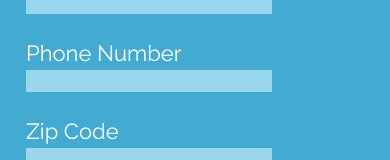
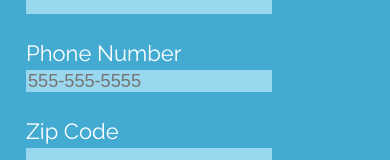
Before and after one commit to kmm913/ITMD362_Project1, a plain HTML site: page index.html in a window 390 px wide. Shown: the part 379-539 px from the top of the page. Drawn offline with nearby package versions, Linux system fonts and the light colour scheme.

Commit message:
added placeholder to phone field

```diff
--- a/index.html
+++ b/index.html
@@ -32,7 +32,7 @@
       </li>
       <li id="input_phone">
         <label for="phone">Phone Number</label>
-        <input type="tel" name="Phone Number" id="phone" pattern="\d{3}[\-]\d{3}[\-]\d{4}" oninvalid="this.setCustomValidity('please enter phone number')"
+        <input type="tel" name="Phone Number" id="phone" pattern="\d{3}[\-]\d{3}[\-]\d{4}" placeholder="555-555-5555" oninvalid="this.setCustomValidity('please enter phone number')"
           oninput="setCustomValidity('')" required />
       </li>
       <li id="input_zip">
```
